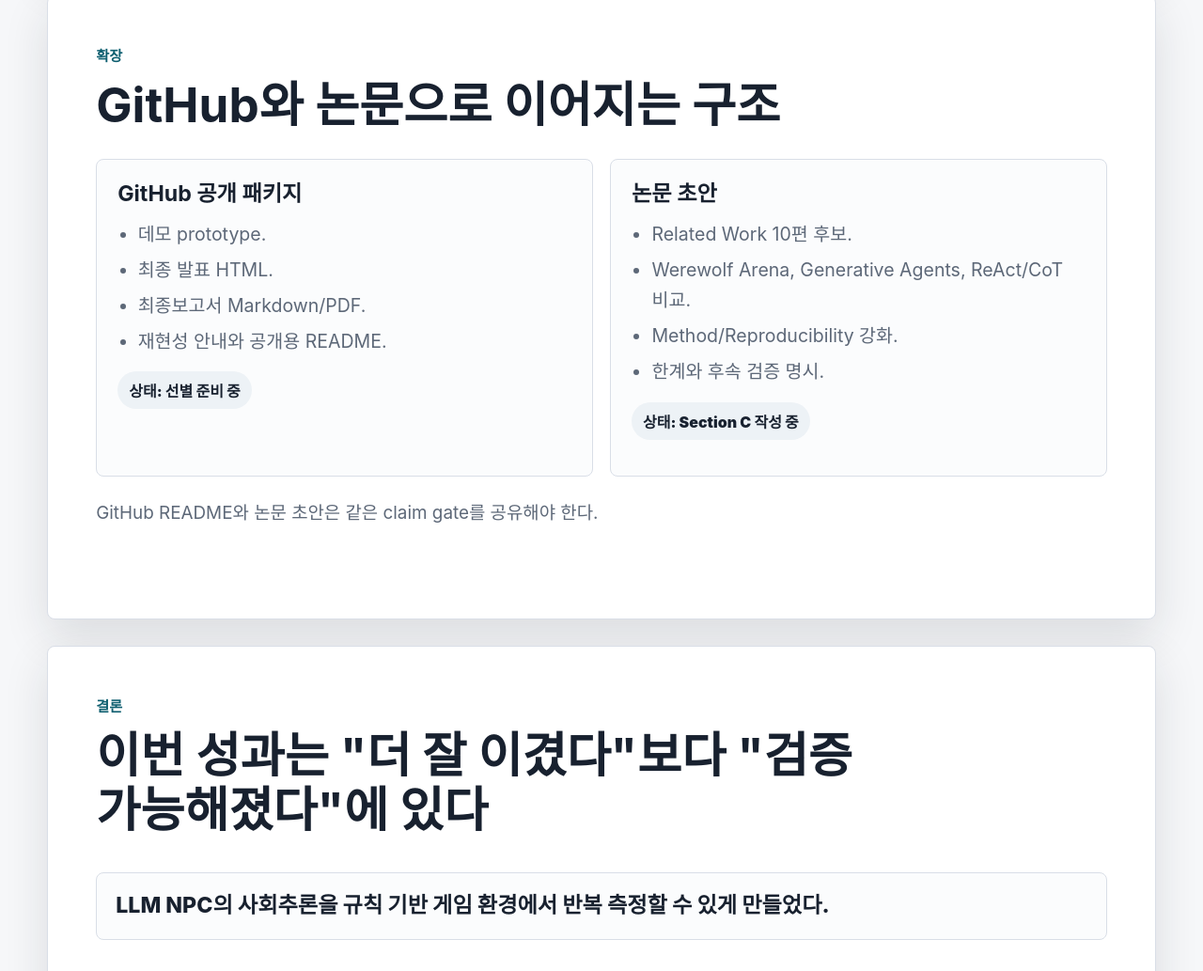
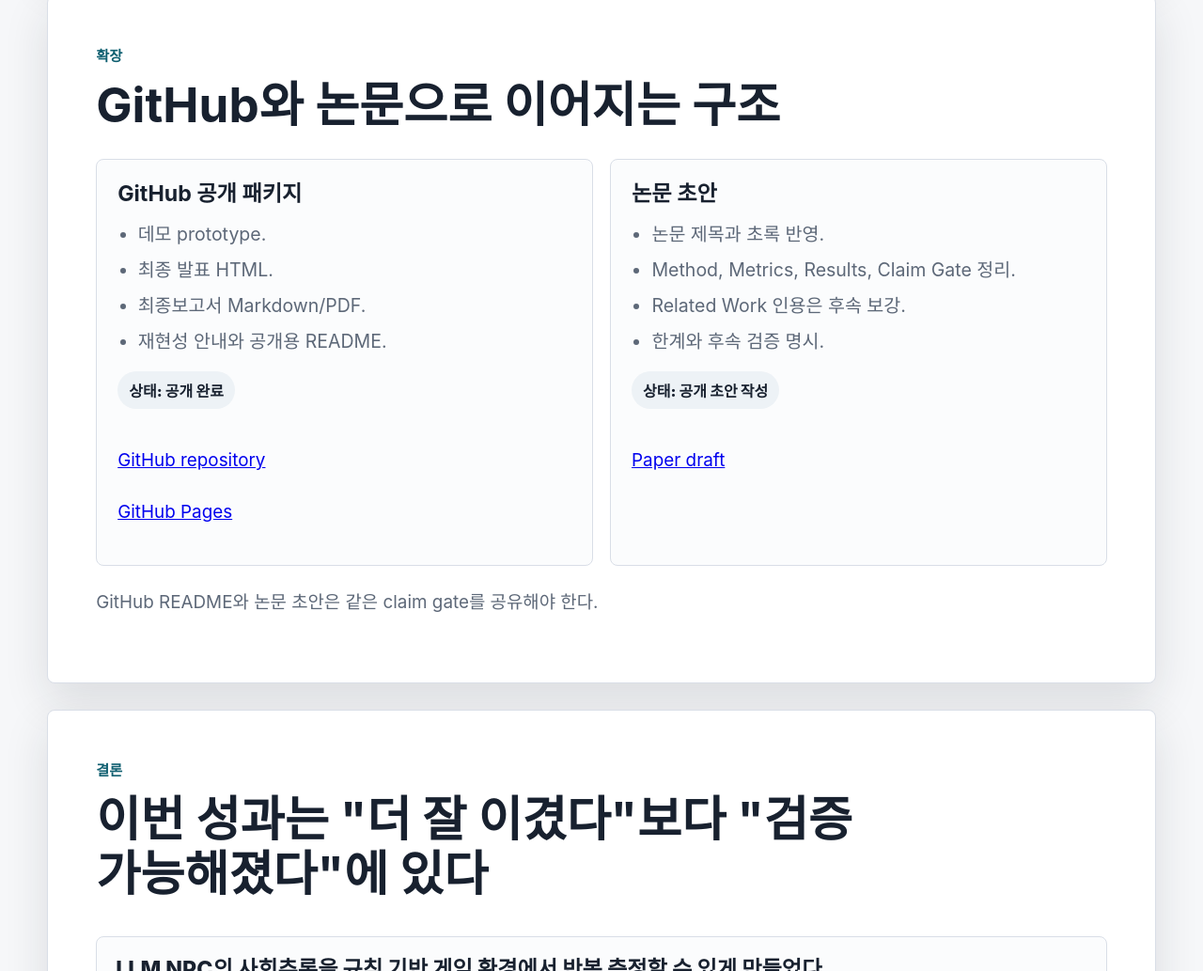
Before and after one commit to ljhljh0703-cmd/ai-npc-social-reasoning-harness, a plain HTML site: page presentation/index.html in a window 1280 px wide. Shown: the part 7086-8119 px from the top of the page at 94% size. Drawn offline with Linux system fonts and the light colour scheme.

Commit message:
Update public links in report and presentation

```diff
--- a/presentation/index.html
+++ b/presentation/index.html
@@ -330,17 +330,20 @@
             <li>최종보고서 Markdown/PDF.</li>
             <li>재현성 안내와 공개용 README.</li>
           </ul>
-          <p class="status-chip">상태: 선별 준비 중</p>
+          <p class="status-chip">상태: 공개 완료</p>
+          <p class="note"><a href="https://github.com/ljhljh0703-cmd/ai-npc-social-reasoning-harness">GitHub repository</a></p>
+          <p class="note"><a href="https://ljhljh0703-cmd.github.io/ai-npc-social-reasoning-harness/">GitHub Pages</a></p>
         </div>
         <div>
           <h3>논문 초안</h3>
           <ul>
-            <li>Related Work 10편 후보.</li>
-            <li>Werewolf Arena, Generative Agents, ReAct/CoT 비교.</li>
-            <li>Method/Reproducibility 강화.</li>
+            <li>논문 제목과 초록 반영.</li>
+            <li>Method, Metrics, Results, Claim Gate 정리.</li>
+            <li>Related Work 인용은 후속 보강.</li>
             <li>한계와 후속 검증 명시.</li>
           </ul>
-          <p class="status-chip">상태: Section C 작성 중</p>
+          <p class="status-chip">상태: 공개 초안 작성</p>
+          <p class="note"><a href="https://github.com/ljhljh0703-cmd/ai-npc-social-reasoning-harness/blob/main/docs/paper-draft.md">Paper draft</a></p>
         </div>
       </div>
       <p class="note">GitHub README와 논문 초안은 같은 claim gate를 공유해야 한다.</p>
```
Also changed, not shown: 1 other file.
